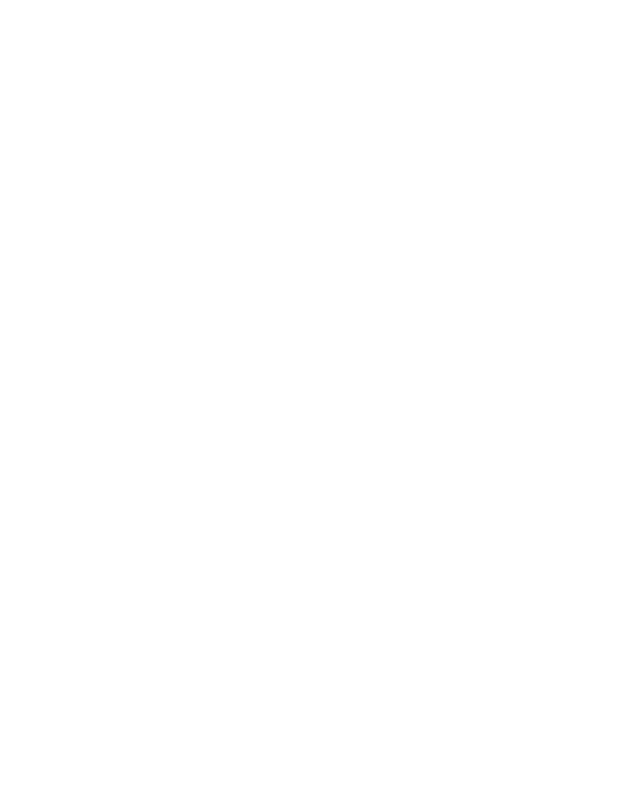
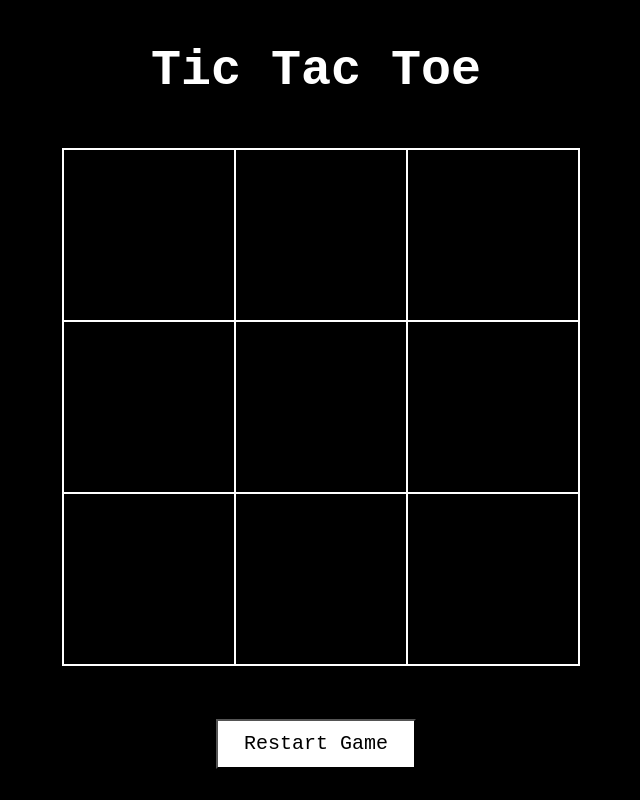
Before and after one commit to nazannie/tic_tac_toe, a plain HTML site: page index.html in a window 1280 px wide. Shown: the whole page, without its empty margins (324-964 px from the left). Drawn offline with Linux system fonts and the light colour scheme.

Commit message:
Adding HTML/CSS

```diff
--- a/index.html
+++ b/index.html
@@ -1,13 +1,29 @@
 <!DOCTYPE html>
 <html lang="en">
-<head>
-    <meta charset="UTF-8">
-    <meta name="viewport" content="width=device-width, initial-scale=1.0">
-    <meta http-equiv="X-UA-Compatible" content="ie=edge">
-    <link rel="stylesheet" href="./src/styles.css">
+  <head>
+    <meta charset="UTF-8" />
+    <meta name="viewport" content="width=device-width, initial-scale=1.0" />
+    <meta http-equiv="X-UA-Compatible" content="ie=edge" />
+    <link rel="stylesheet" href="./src/styles.css" />
     <title>Tic Tac Toe</title>
-</head>
-<body>
+  </head>
+  <body>
+    <section>
+      <h1 class="game_title">Tic Tac Toe</h1>
+      <div class="game_container">
+        <div data-cell-index="0" class="cell"></div>
+        <div data-cell-index="1" class="cell"></div>
+        <div data-cell-index="2" class="cell"></div>
+        <div data-cell-index="3" class="cell"></div>
+        <div data-cell-index="4" class="cell"></div>
+        <div data-cell-index="5" class="cell"></div>
+        <div data-cell-index="6" class="cell"></div>
+        <div data-cell-index="7" class="cell"></div>
+        <div data-cell-index="8" class="cell"></div>
+      </div>
+      <h2 class="game_status"></h2>
+      <button class="game_restart">Restart Game</button>
+    </section>
     <script src="./src/script.js"></script>
-</body>
+  </body>
 </html>
--- a/src/styles.css
+++ b/src/styles.css
@@ -0,0 +1,39 @@
+body {
+    font-family: monospace;
+    background-color: black;
+}
+section {
+    text-align: center;
+}
+
+.game_title {
+    color: white;
+    font-size: 50px;
+}
+.game_container {
+    display: grid;
+    grid-template-columns: repeat(3, auto);
+    width: 506px;
+    height: 500px;
+    margin: 50px auto;
+}
+.cell {
+    font-family: "Permanent Marker", cursive;
+    width: 170px;
+    height: 170px;
+    box-shadow: 0 0 0 1px white;
+    border: 1px solid white;
+    cursor: pointer;
+    line-height: 170px;
+    font-size: 70px;
+}
+
+.game_restart {
+    height: 50px;
+    width: 200px;
+    background-color: white;
+    cursor: pointer;
+    font-size: 20px;
+    font-family: monospace;
+    margin-top: 20px;
+}
```
